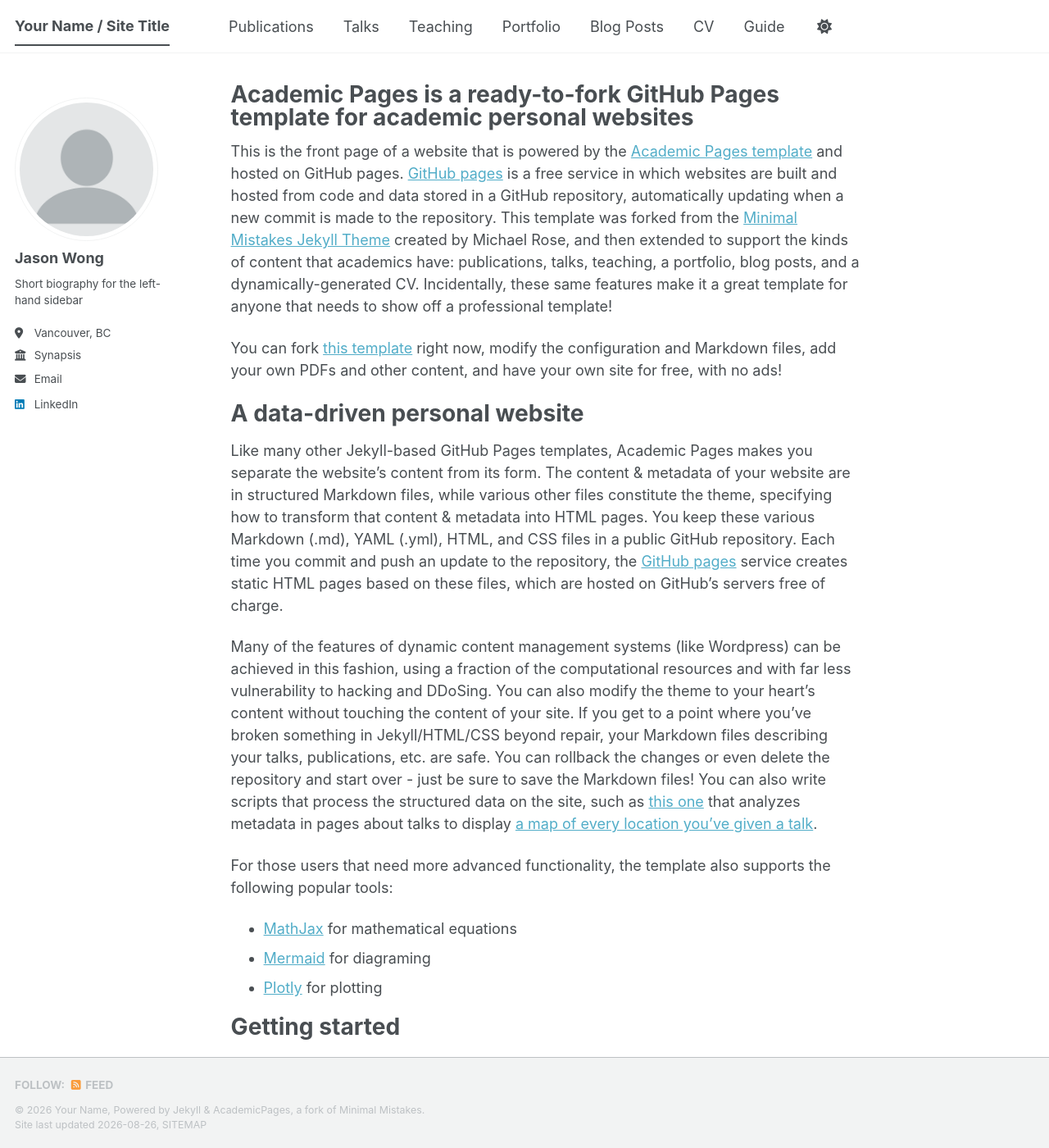
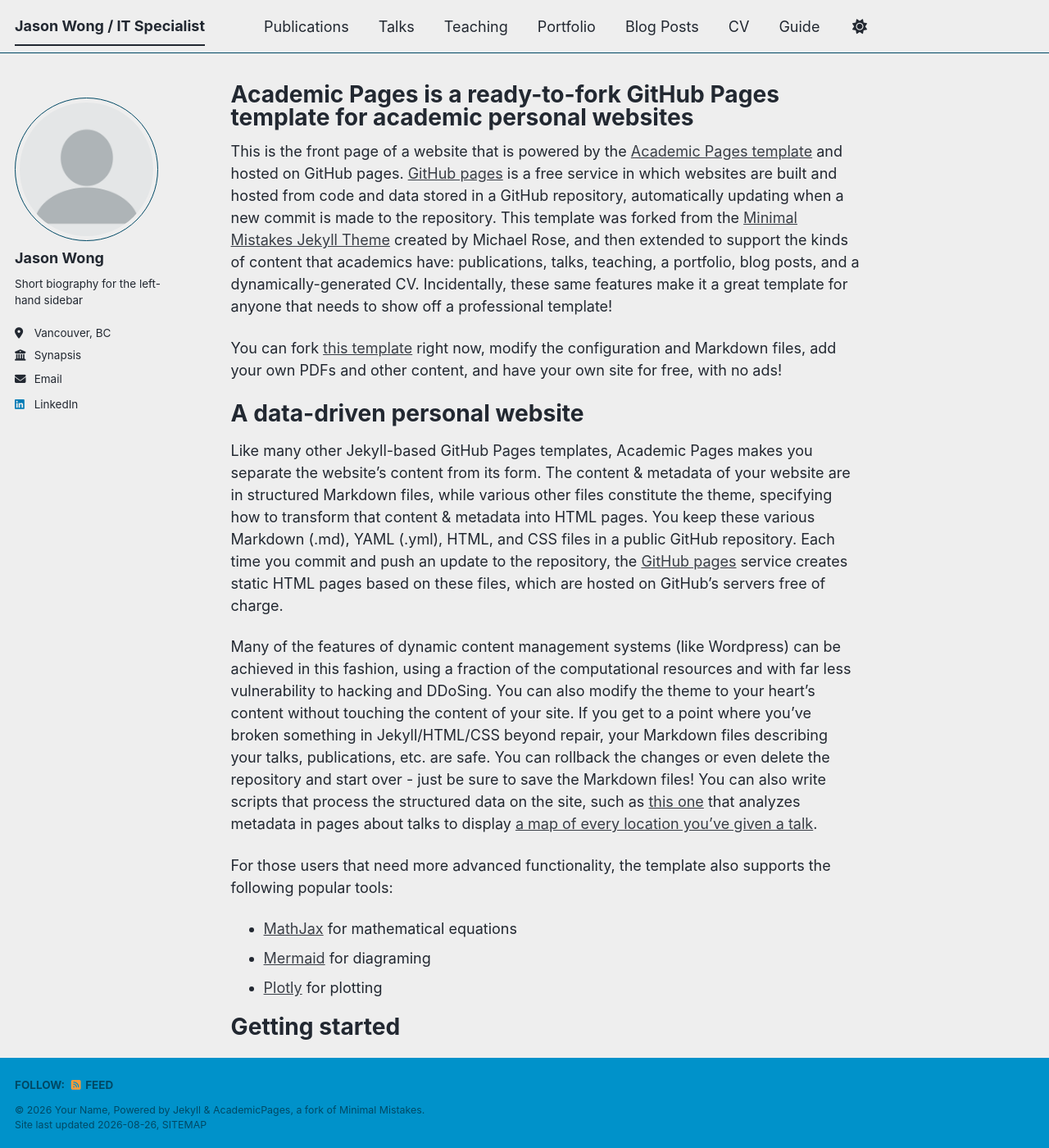
Before and after one commit to JasonW1124/jasonw1124.github.io, a Jekyll site: the page built from _pages/about.md, in a window 1280 px wide and 1400 px high. Shown: the whole window at 82% size. Built offline with Jekyll 4.4.1, drawn with Linux system fonts in a browser that asks for light colours; a style sheet for code colours, icons or effects is not loaded.

Commit message:
Update site theme and title in config

```diff
--- a/_config.yml
+++ b/_config.yml
@@ -8,8 +8,8 @@
 
 # Basic Site Settings
 locale                   : "en-US"
-site_theme               : "default" # The available themes options are "default", "air", "sunrise", "mint", "dirt" and "contrast"
-title                    : "Your Name / Site Title"
+site_theme               : "air" # The available themes options are "default", "air", "sunrise", "mint", "dirt" and "contrast"
+title                    : "Jason Wong / IT Specialist"
 title_separator          : "-"
 name                     : &name "Your Name"
 description              : &description "Your Name's academic portfolio"   # Update this with a general description of your site, this is the default if not overridden by a page
```
